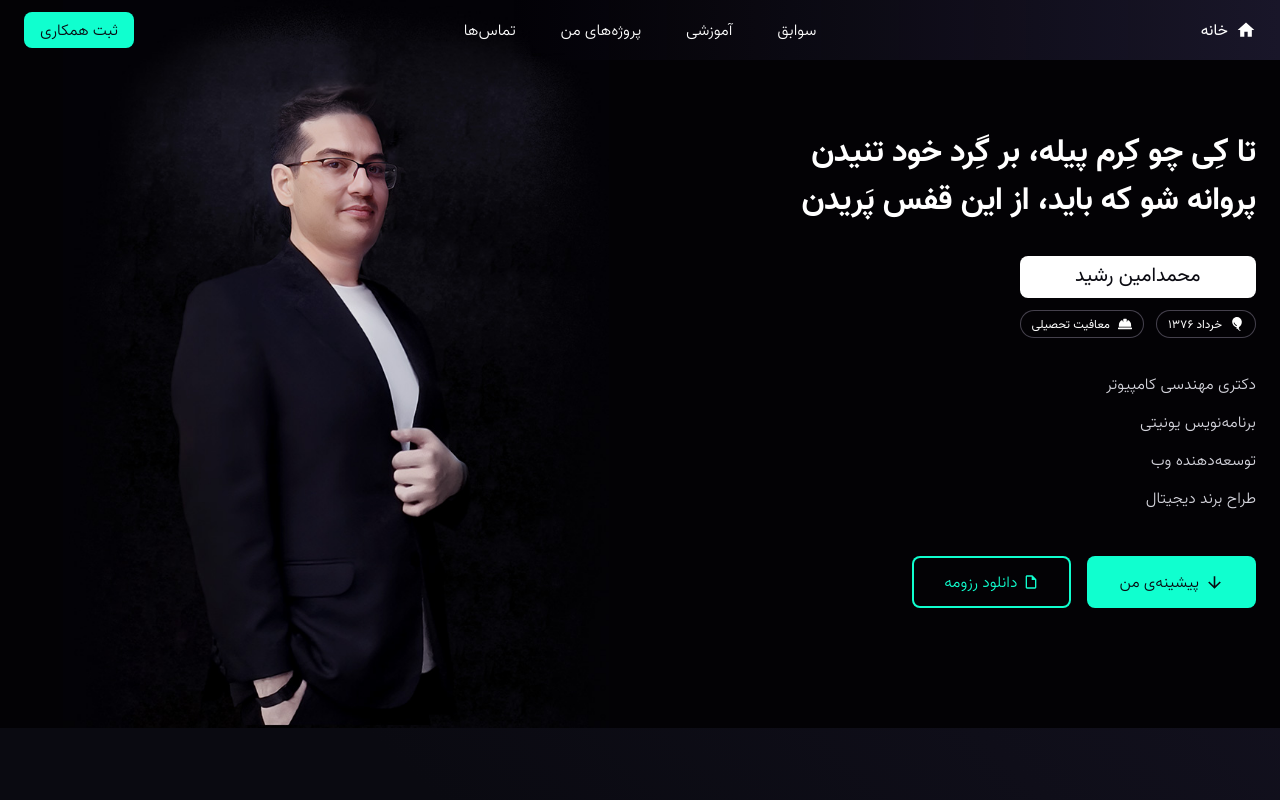
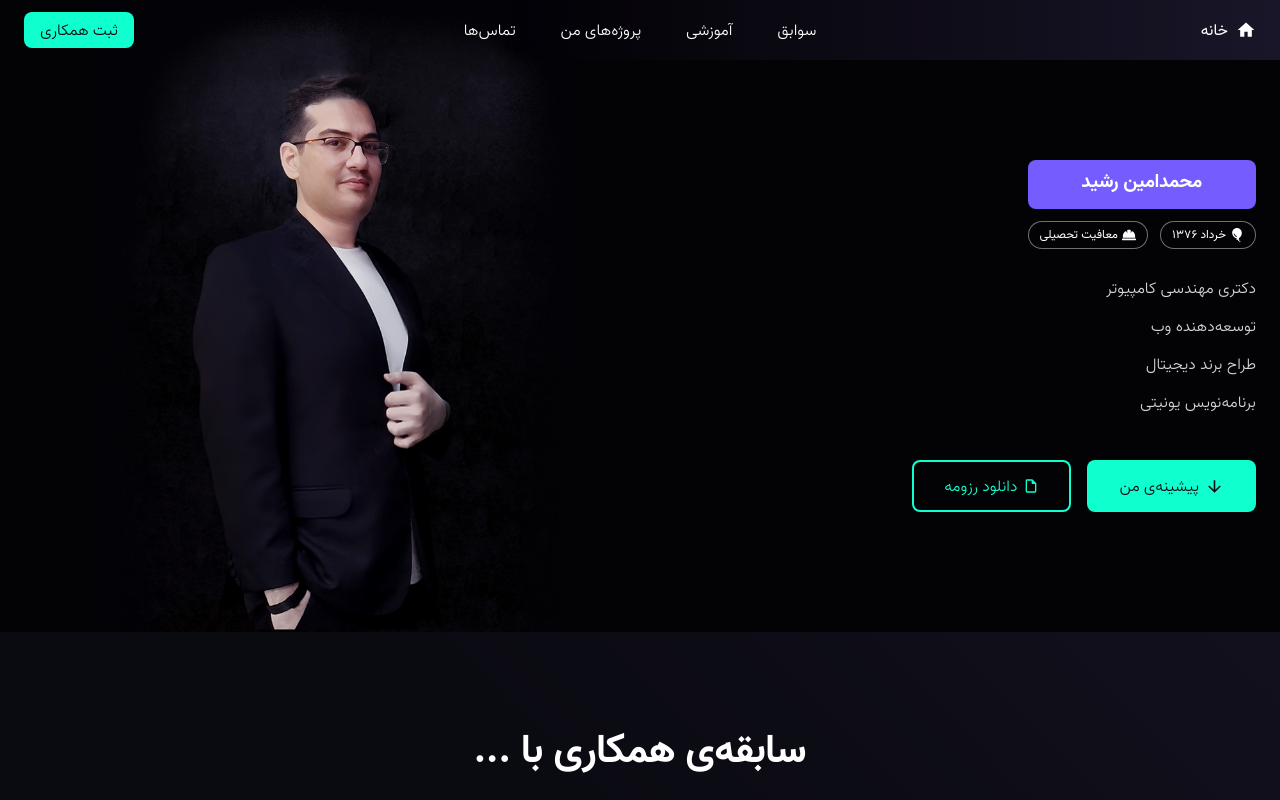
Before and after one commit to aminthemar/aminthemar-portfolio, a React (Create React App) app: page / in a window 1280 px wide. Shown: the top 800 px of the page. Built offline with nearby package versions, Linux system fonts and the light colour scheme.

Commit message:
hero updated

```diff
--- a/src/containers/Hero/Hero.jsx
+++ b/src/containers/Hero/Hero.jsx
@@ -16,21 +16,6 @@ const Hero = () => {
     <div className="app__hero-bg app__flex-start">
       <div className="app__container section_pad">
         <div className="app__hero">
-          <motion.h1
-            initial={{ y: 80, opacity: 0 }}
-            animate={{ y: 0, opacity: 1 }}
-            transition={{ duration: 0.4, delay: 0.2, ease: "easeInOut" }}
-            className="app__hero-h1"
-          >
-            {/* در همه چیزی هنر و عِیب هست <br /> عیب مَبین تا هنر آری به دست */}
-            {/* من به صفت چون مَه گردون شوَم<br />نشکنم، اَر بشکنم افزون شوَم */}
-            {/* رَقص و جولان بر سرِ میدان کنند <br /> رقص اَندر خون خود، مَردان کنند */}
-            {/* چون جَهَند از دست خود، دَستی زنند <br /> چون رَهند از نقص خود، رقصی کنند */}
-            تا کِی چو کِرم پیله، بر گِرد خود تنیدن
-            <br />
-            پروانه شو که باید، از این قفس پَریدن
-          </motion.h1>
-
           <motion.div
             initial={{ y: 80, opacity: 0 }}
             animate={{ y: 0, opacity: 1 }}
@@ -42,7 +27,7 @@ const Hero = () => {
 
             <div className="app__hero-asl">
               <div>
-                <div className="p-title">محمدامین رشید</div>
+                <h1 className="p-title">محمدامین رشید</h1>
 
                 <div className="app__flex app__hero-location">
                   <div className="app__flex-start">
@@ -57,7 +42,7 @@ const Hero = () => {
               </div>
 
               <ul>
-                {["دکتری مهندسی کامپیوتر", "برنامه‌نویس یونیتی", "توسعه‌دهنده وب", "طراح برند دیجیتال"].map((item) => (
+                {["دکتری مهندسی کامپیوتر", "توسعه‌دهنده وب", "طراح برند دیجیتال", "برنامه‌نویس یونیتی"].map((item) => (
                   <li className="p-text" key={item}>
                     {item}
                   </li>
--- a/src/containers/Hero/Hero.scss
+++ b/src/containers/Hero/Hero.scss
@@ -144,12 +144,13 @@
     flex-direction: column;
 
     .p-title {
-        color: var(--black-color);
-        background-color: var(--white-color);
+        color: var(--white-color);
+        background-color: var(--primary-lightmode-color);
         text-align: center;
 
-        padding: 0.25rem 0 0.5rem 0;
+        padding: 0.5rem 0 0.75rem 0;
         border-radius: 8px;
+        font-size: larger;
         // border-right: solid 4px var(--primary-lightmode-color);
         // background: linear-gradient(90deg, transparent 50%, var(--primary-lightmode-color));
         // animation: gradient 0.3s ease-out forwards;
@@ -180,10 +181,10 @@
     flex-wrap: wrap;
 
     div {
-        gap: 0.5rem;
+        gap: 0.25rem;
         padding: 0.375rem 0.75rem;
         border-radius: 100px;
-        box-shadow: inset 0 0 0 1px #45414d;
+        box-shadow: inset 0 0 0 1px #706f71;
         background-color: #030205;
 
         * {
```
